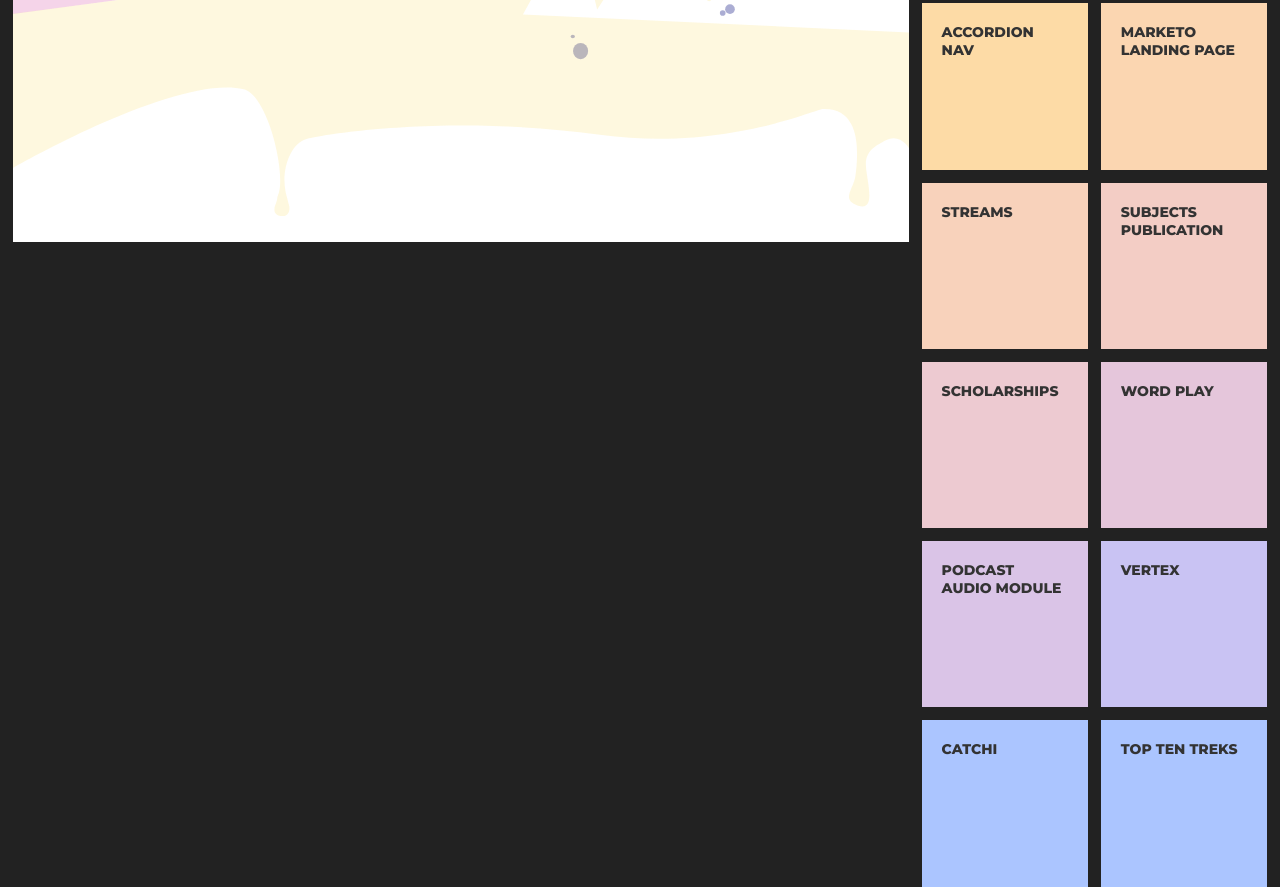
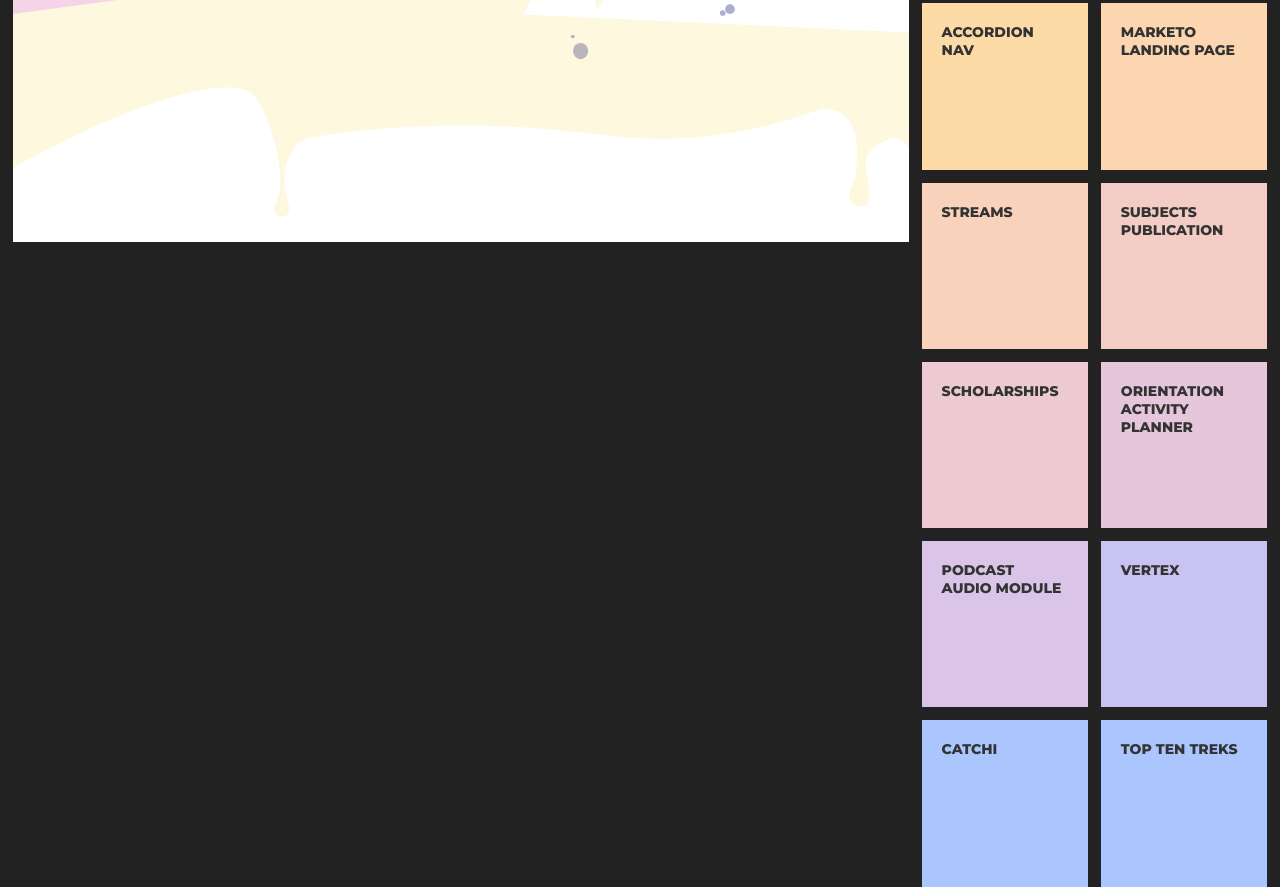
Before and after one commit to stuartsherwood/portfolio, a plain HTML site: page index.html in a window 1280 px wide. Shown: the part 547-1434 px from the top of the page. Drawn offline with Linux system fonts and the light colour scheme.

Commit message:
Removed wordplay replaced orientation planner

```diff
--- a/index.html
+++ b/index.html
@@ -235,23 +235,23 @@
     <div class="content"></div>
 </section>
 
-<!--section class="layer" tabindex="0" data-img="images/Plan-your-orientation.png">
+<section class="layer" tabindex="0" data-img="images/Plan-your-orientation.png">
     <header>
         <h2><a href="images/Plan-your-orientation.png" tabindex="-1">Orientation activity planner</a></h2>
         <p>Goals: Help new students discover orientation activities and provide an easy way to create a schedule.</p>
     </header>
     <div class="content">
     </div>
-</section-->
+</section>
 
-<section class="layer" tabindex="0" data-img="images/word-play.svg">
+<!--section class="layer" tabindex="0" data-img="images/word-play.svg">
     <header>
         <h2><a href="images/word-play.svg" tabindex="-1">Word play</a></h2>
         <p>Messing around with fonts and meaning.</p>
     </header>
     <div class="content">
     </div>
-</section>
+</section-->
 
 <!--section class="layer" tabindex="0" data-snippet="snippet/flow.html">
     <header>
```
